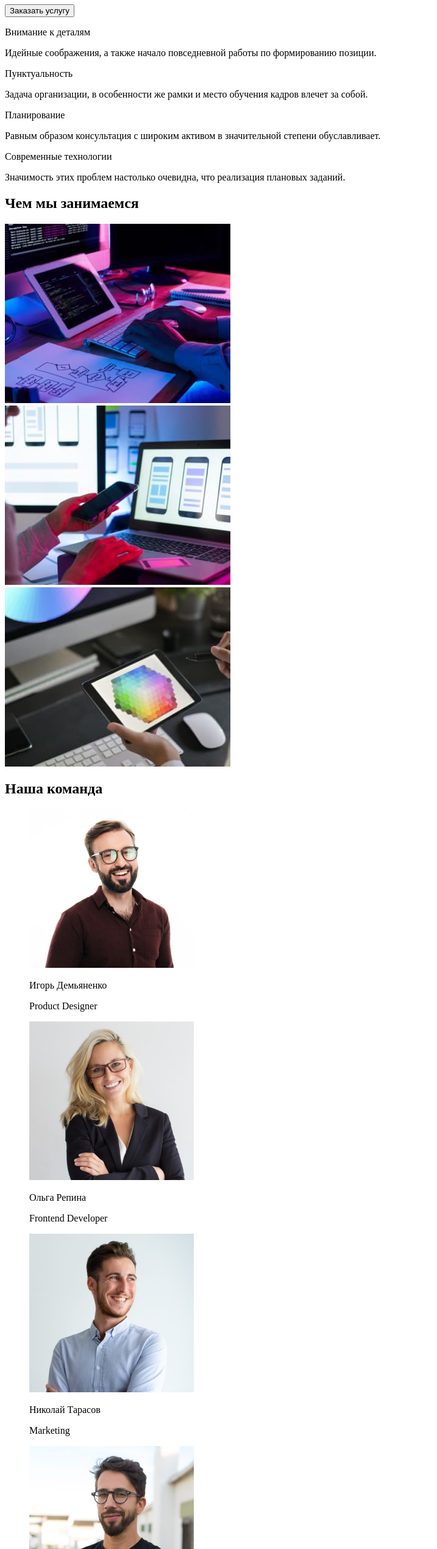
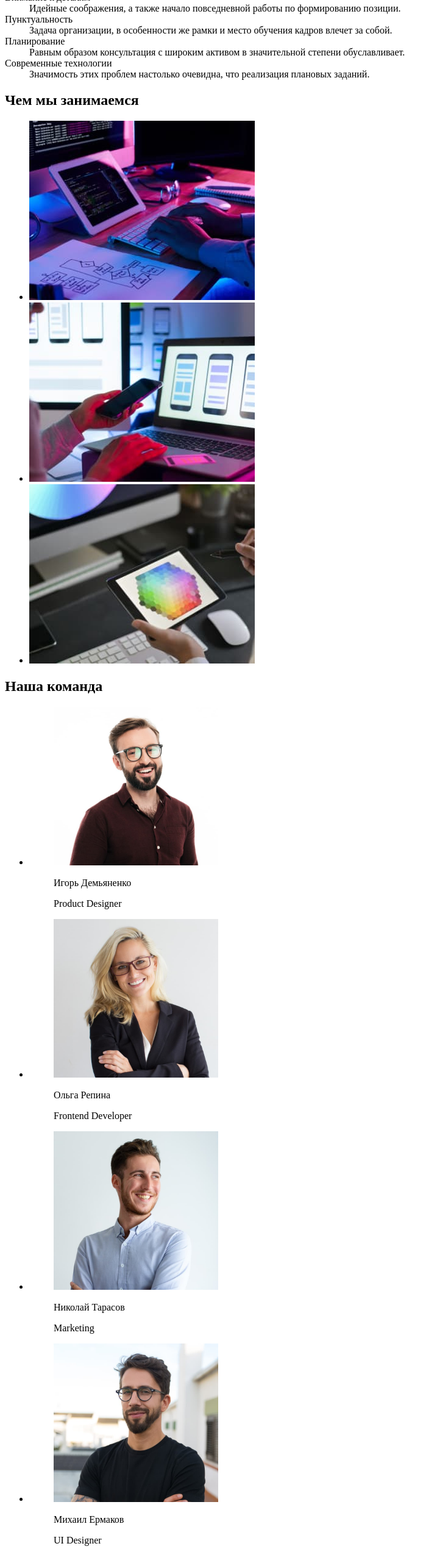
Before and after one commit to BlackyHat/goit-markup-hw-01, a plain HTML site: page index.html in a window 1280 px wide. Shown: the part 260-2800 px from the top of the page at 61% size, without its empty margins (0-717 px from the left). Drawn offline with Linux system fonts and the light colour scheme.

Commit message:
pre-final 01-06-22
verified according to requirements before cheking

```diff
--- a/index.html
+++ b/index.html
@@ -4,102 +4,90 @@
     <meta charset="UTF-8" />
     <meta http-equiv="X-UA-Compatible" content="IE=edge" />
     <meta name="viewport" content="width=device-width, initial-scale=1.0" />
-    <title>Web Studio</title>
+    <link rel="stylesheet" href="styles\styles.css">
+    <title>тудія</title>
   </head>
   <body>
     <header>
-      <h2>WebStudio</h2>
-      <nav>
-        <p>Студія</p>
-        <p>Портфоліо</p>
-        <p>Контакти</p>
-        <a href="mailto:info@example.com">info@example.com</a>
-        <a href="tel:+380991111111">+38 099 111 11 11</a>
+      <!--Основна навігація-->
+      <a href="index.html">WebStudio</a>
+      <nav class="navi">
+        <ul class="navi-list">
+          <li class="navi-element"><a href="">Студія</a></li>
+          <li class="navi-element"><a href="">Портфоліо</a></li>
+          <li class="navi-element"><a href="">Контакти</a></li>
+        </ul>
       </nav>
+      <a href="mailto:info@example.com">info@example.com</a>
+      <a href="tel:+380991111111">+38 099 111 11 11</a>
     </header>
-    <div>
-      <h1>Эффективные решения для вашего бизнеса</h1>
-      <p><button type="button">Заказать услугу</button></p>
-    </div>
-    <div>
-      <div>
-        <p>Внимание к деталям</p>
-        <p>
-          Идейные соображения, а также начало повседневной работы по
-          формированию позиции.
-        </p>
+    <!--Основний розділ-->
+    <main>
+      <!--Заголовок з кнопкою-->
+      <div class="section1">
+        <h1>Эффективные решения для вашего бизнеса</h1>
+        <p><button type="button">Заказать услугу</button></p>
       </div>
-      <div>
-        <p>Пунктуальность</p>
-        <p>
-          Задача организации, в особенности же рамки и место обучения кадров
-          влечет за собой.
-        </p>
+      <!--Особливості роботи команди-->
+      <div class="section2">
+        <dl class="key-positions">
+          <dt class="key-position-title">Внимание к деталям</dt>
+          <dd class="key-position-text">Идейные соображения, а также начало повседневной работы по формированию позиции.</dd>
+          <dt class="key-position-title">Пунктуальность</dt>
+          <dd class="key-position-text">Задача организации, в особенности же рамки и место обучения кадров влечет за собой.</dd>
+          <dt class="key-position-title">Планирование</dt>
+          <dd class="key-position-text">Равным образом консультация с широким активом в значительной степени обуславливает.</dd>
+          <dt class="key-position-title">Современные технологии</dt>
+          <dd class="key-position-text">Значимость этих проблем настолько очевидна, что реализация плановых заданий.</dd>
+       </div>
+      <div class="our-work-examples">
+        <h2 class="our-work-">Чем мы занимаемся</h2>
+        <ul class="work-examples">
+          <li class="work-example"><img src="/images/img1.jpg" alt="Пример нашей работы 1" width="370" /></li>
+          <li class="work-example"><img src="/images/img2.jpg" alt="Пример нашей работы 2" width="370" /></li>
+          <li class="work-example"><img src="/images/img3.jpg" alt="Пример нашей работы 3" width="370" /></li>
       </div>
-      <div>
-        <p>Планирование</p>
-        <p>
-          Равным образом консультация с широким активом в значительной степени
-          обуславливает.
-        </p>
+      <!--Наша команда-->
+      <div class="team">
+        <h2 class="our-team">Наша команда</h2>
+        <ul class="worker-list">
+          <li class="worker"><figure>
+          <img src="/images/img4.jpg" alt="Фото Игорь Демьяненко" width="270" />
+          <figcaption>
+            <p class="worker-name">Игорь Демьяненко</p>
+            <p class="position">Product Designer</p>
+          </figcaption>
+        </figure></li>
+          <li class="worker"><figure>
+          <img src="/images/img5.jpg" alt="Фото Ольга Репина" width="270" />
+          <figcaption>
+            <p class="worker-name">Ольга Репина</p>
+            <p class="position">Frontend Developer</p>
+          </figcaption>
+        </figure></li>
+          <li class="worker"><figure>
+          <img src="/images/img6.jpg" alt="Фото Николай Тарасов" width="270" />
+          <figcaption>
+            <p class="worker-name">Николай Тарасов</p>
+            <p class="position">Marketing</p>
+          </figcaption>
+        </figure></li>
+          <li class="worker"><figure>
+          <img src="/images/img7.jpg" alt="Фото Михаил Ермаков" width="270" />
+          <figcaption>
+            <p class="worker-name">Михаил Ермаков</p>
+            <p class="position">UI Designer</p>
+          </figcaption>
+        </figure></li>
+        </ul>
       </div>
-      <div>
-        <p>Современные технологии</p>
-        <p>
-          Значимость этих проблем настолько очевидна, что реализация плановых
-          заданий.
-        </p>
-      </div>
-    </div>
-    <div>
-      <h2>Чем мы занимаемся</h2>
-      <div>
-        <img src="/images/img1.jpg" alt="Пример нашей работы 1" width="370" />
-      </div>
-      <div>
-        <img src="/images/img2.jpg" alt="Пример нашей работы 2" width="370" />
-      </div>
-      <div>
-        <img src="/images/img3.jpg" alt="Пример нашей работы 3" width="370" />
-      </div>
-    </div>
-    <div class="Team">
-      <h2>Наша команда</h2>
-      <figure>
-        <img src="/images/img4.jpg" alt="Игорь Демьяненко" width="270" />
-        <figcaption>
-          <p class="WorkerName">Игорь Демьяненко</p>
-          <p class="Position">Product Designer</p>
-        </figcaption>
-      </figure>
-      <figure>
-        <img src="/images/img5.jpg" alt="Ольга Репина" width="270" />
-        <figcaption>
-          <p class="WorkerName">Ольга Репина</p>
-          <p class="Position">Frontend Developer</p>
-        </figcaption>
-      </figure>
-      <figure>
-        <img src="/images/img6.jpg" alt="Николай Тарасов" width="270" />
-        <figcaption>
-          <p class="WorkerName">Николай Тарасов</p>
-          <p class="Position">Marketing</p>
-        </figcaption>
-      </figure>
-      <figure>
-        <img src="/images/img7.jpg" alt="Михаил Ермаков" width="270" />
-        <figcaption>
-          <p class="WorkerName">Михаил Ермаков</p>
-          <p class="Position">UI Designer</p>
-        </figcaption>
-      </figure>
-    </div>
-    <div></div>
-    <div></div>
+    </main>
+    <!--Підвал з контактами-->
     <footer>
+      <a href="index.html">WebStudio</a>
       <address>г. Киев, пр-т Леси Украинки, 26</address>
       <a href="mailto:info@example.com">info@example.com</a>
-      <p><a href="tel:+380991111111">+38 099 111 11 11</a></p>
+      <a href="tel:+380991111111">+38 099 111 11 11</a>
     </footer>
   </body>
 </html>
--- /dev/null
+++ b/styles/styles.css
@@ -0,0 +1,5 @@
+.open {
+  color: aqua;
+  text-decoration-color: bisque;
+  size: 25px;
+}
```
